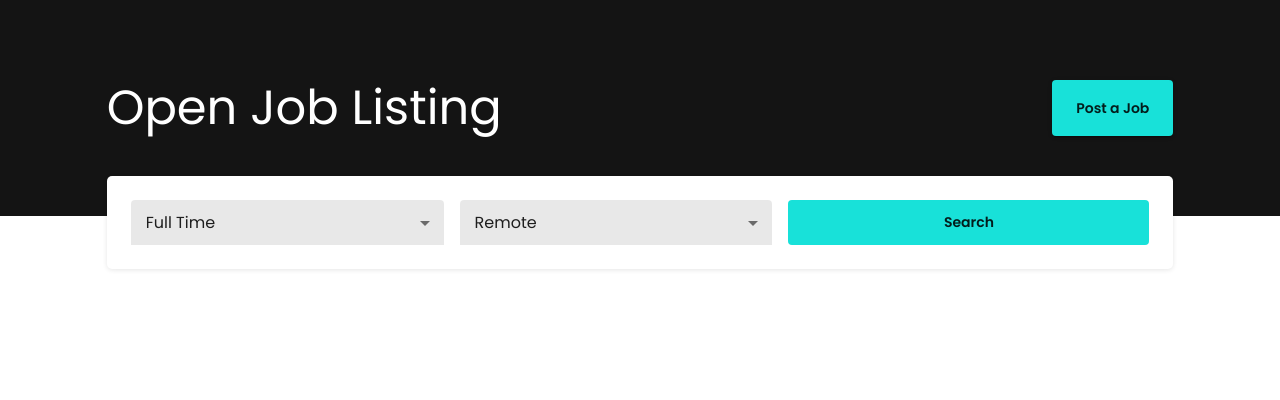
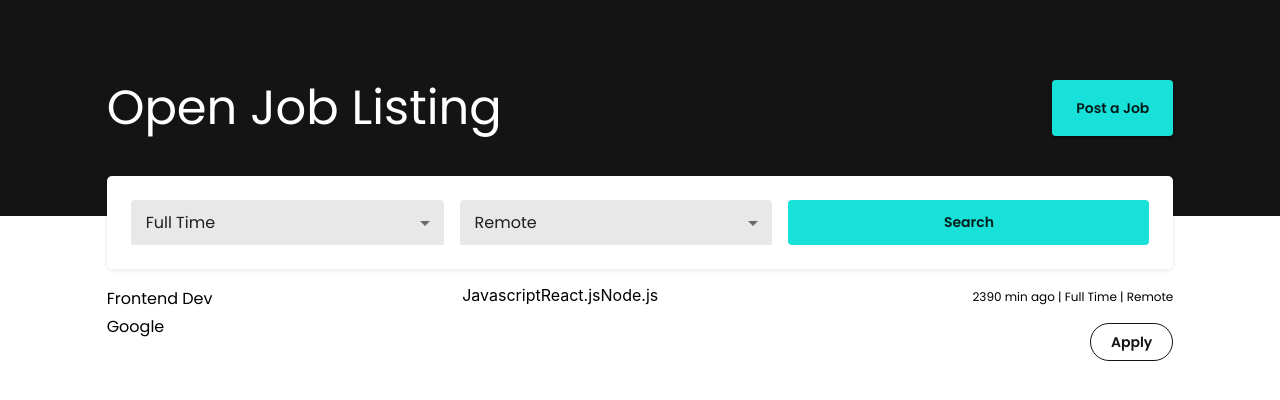
Before and after one commit to ZiyadHammad/Job_Listing, a React (Create React App) app: page / in a window 1280 px wide. Shown: the top 400 px of the page. Built offline with nearby package versions, Linux system fonts and the light colour scheme.

Commit message:
Working on Job Post

```diff
--- a/src/App.js
+++ b/src/App.js
@@ -2,6 +2,7 @@ import { ThemeProvider, Grid } from "@material-ui/core"
 import theme from "./theme/Themes"
 import Header from "./components/Header";
 import SearchBar from "./components/SearchBar";
+import JobCard from "./components/Job/JobCard";
 
 function App() {
   return (
@@ -10,6 +11,7 @@ function App() {
       <Grid container justify="center">
         <Grid item xs={10}>
           <SearchBar />
+          <JobCard />
         </Grid>
       </Grid>
     </ThemeProvider>
--- /dev/null
+++ b/src/components/Job/JobCard.js
@@ -0,0 +1,37 @@
+import React from "react"
+import { Box, Grid, Typography, Button } from "@material-ui/core"
+
+const skills = ["Javascript", "React.js", "Node.js"]
+
+export default (props) => {
+  return (
+    <Box>
+      <Grid container>
+        <Grid item xs>
+          <Typography variant="subtitle1" >Frontend Dev</Typography>
+          <Typography variant="subtitle1" >Google</Typography>
+        </Grid>
+        <Grid item container xs>
+            {
+            skills.map(skill =>
+              <Grid key={skill} item={skill}>
+                {skill}
+              </Grid>)
+            }
+        </Grid>
+        <Grid item container direction="column" alignItems="flex-end" xs>
+          <Grid item>
+            <Typography variant="caption" >
+              2390 min ago | Full Time | Remote
+            </Typography>
+          </Grid>
+          <Grid item>
+            <Box mt={2} >
+              <Button variant="outlined" >Apply</Button>
+            </Box>
+          </Grid>
+        </Grid>
+      </Grid>
+    </Box>
+  )
+}
--- a/src/components/SearchBar/index.js
+++ b/src/components/SearchBar/index.js
@@ -1,4 +1,4 @@
-import react from "react"
+import React from "react"
 import { Box, Button, Select, MenuItem, makeStyles } from "@material-ui/core"
 
 const useStyles = makeStyles({
```
